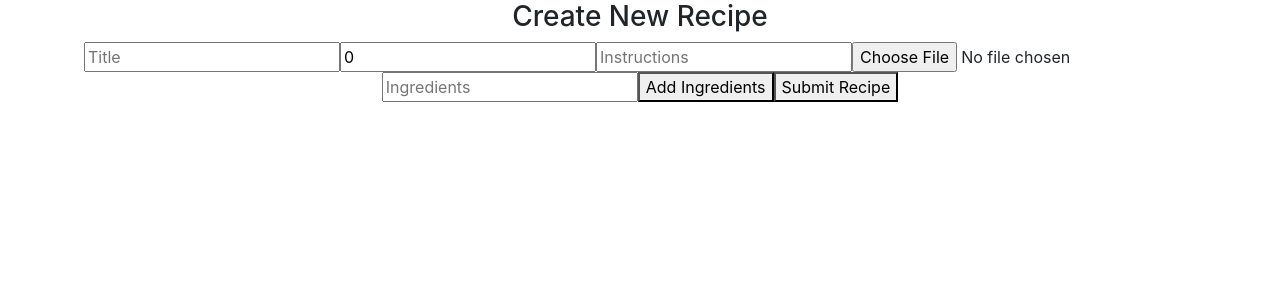
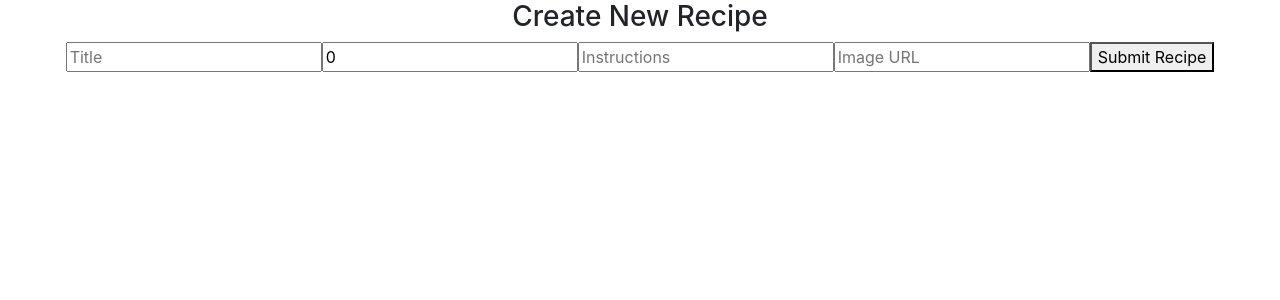
Before and after one commit to bestchefportfolio/Front-End, a React (Create React App) app in the folder project/: page /create-recipe in a window 1280 px wide. Shown: the top 300 px of the page. Built offline with nearby package versions, Linux system fonts and the light colour scheme.

Commit message:
error 500

```diff
--- a/project/src/components/CreatePost.js
+++ b/project/src/components/CreatePost.js
@@ -1,17 +1,21 @@
-import React, { useState, useContext } from "react";
+import React, { useState, useEffect } from "react";
+import axios from 'axios';
+import axiosWithAuth from '../utils/axiosWithAuth';
 // import {axiosWithAuth} from '../utils/axiosWithAuth';
-import { Context } from "../context/RecipeContext";
 // import { setIn } from 'formik';
 
 const CreateRecipe = props => {
-  const state = useContext(Context);
   const [addRecipe, setAddRecipe] = useState({
     // recipe_id: 4,
     title: "",
     servings: 0,
     instructions: "",
-    images: []
+    images: ""
   });
+
+//   useEffect(() => {
+//
+//   },[])
 
   const [ingredients, setIngredients] = useState({
     ingredients: ""
@@ -26,19 +30,30 @@ const CreateRecipe = props => {
   };
 
   const onSubmit = e => {
+    // e.preventDefault();
+    // if (document.getElementsByClassName("title").value !== "") {
+    //     state.dispatch({
+    //     type: "ADD",
+    //     payload: [addRecipe]
+    //   });
+    //   setAddRecipe({
+    //     title: "",
+    //     servings: 0,
+    //     instructions: "",
+    //     images: ""
+    //   });
+    // }
     e.preventDefault();
-    if (document.getElementById("title").value !== "") {
-      state.dispatch({
-        type: "ADD",
-        payload: [addRecipe]
-      });
-      setAddRecipe({
-        title: "",
-        servings: 0,
-        instructions: "",
-        images: ""
-      });
-    }
+    console.log(addRecipe);
+    axiosWithAuth()
+      .post(
+          `https://chef-portfolio-be.herokuapp.com/chef/1/recipes`
+      )
+      .then(response =>{
+          console.log("success", response)
+          localStorage.setItem('token', response.data.payload);
+
+      })
   };
 
   const Ingredient = e => {
@@ -65,6 +80,7 @@ const CreateRecipe = props => {
     >
       <h3>Create New Recipe</h3>
       <input
+      className="title"
         type="text"
         // recipe_id='title'
         name="title"
@@ -74,7 +90,7 @@ const CreateRecipe = props => {
         required
       />
       <input
-        type="text"
+        type="number"
         name="servings"
         value={addRecipe.servings}
         placeholder="Servings"
@@ -91,17 +107,17 @@ const CreateRecipe = props => {
       />
 
       <input
-        type="file"
-        name="image"
-        value={addRecipe.image}
-        placeholder="Image"
+        type="text"
+        name="images"
+        value={addRecipe.images}
+        placeholder="Image URL"
         onChange={handleChange}
       />
 
       {/* {addRecipe.ingredients.map((item, index) => (
                     <div key={index}>{item}</div>
                 ))} */}
-      <input
+      {/* <input
         type="text"
         name="ingredients"
         value={addRecipe.ingredients}
@@ -110,7 +126,7 @@ const CreateRecipe = props => {
       />
       <button type="submit" onClick={Ingredient} onSubmit={onSubmit}>
         Add Ingredients
-      </button>
+      </button> */}
 
       <button type="submit" onClick={onSubmit}>
         Submit Recipe
--- a/project/src/components/login/login.js
+++ b/project/src/components/login/login.js
@@ -15,12 +15,13 @@ const Login = props => {
 
     const loginPost = e => {
         e.preventDefault();
+        console.log(currentUser);
         axiosWithAuth()
             .post('https://chef-portfolio-be.herokuapp.com/login/', currentUser) // check path
             .then(res => {
-                console.log(res);
-                localStorage.setItem('token', res.data.payload); //retriving token from api
-                props.history.push('/portfolio/:chef_id');  //add path to portfolio page when it's ready
+                console.log('success', res);
+                localStorage.setItem('token', res.data.token); //retriving token from api
+                props.history.push('/portfolio/1');  //add path to portfolio page when it's ready
             })
             .catch(err => {
                 console.log('Login Error Detected', err)
--- a/project/src/components/signUp/signUp.js
+++ b/project/src/components/signUp/signUp.js
@@ -75,7 +75,7 @@ const SignUpForm = ({ values, errors, touched, status }) => {
               <p className="error">{errors.phone_number}</p>
             )}
             <Input
-              type="number"
+              type="text"
               name="phone_number"
               placeholder="Enter phone number"
               disabled={!values.is_chef}
@@ -140,10 +140,19 @@ const FormikOnboardForm = withFormik({
   //===END VALIDATION SCHEMA===
   handleSubmit(values, { setStatus, resetForm }) {
     const { username, password, name, email, is_chef } = values;
-    console.log("Submitting!", values);
+    const chefVal = {
+      username: username,
+      password: password,
+      name: name,
+      email: email,
+      location: values.location,
+      phone_number: values.phone_number,
+      business_name: values.business_name
+    }
+    console.log("Submitting!", chefVal);
     if (values.is_chef === true)
       axios
-        .post(`https://chef-portfolio-be.herokuapp.com/register/chef`, values)
+        .post(`https://chef-portfolio-be.herokuapp.com/register/chef`, chefVal)
         .then(res => {
           console.log("success", res);
           setStatus(res.data);
@@ -156,8 +165,7 @@ const FormikOnboardForm = withFormik({
           username,
           password,
           name,
-          email,
-          is_chef
+          email
         })
         .then(res => {
           console.log("success", res);
--- a/project/src/context/RecipeContext.js
+++ /dev/null
@@ -1,3 +0,0 @@
-import {createContext} from 'react';
-
-export const Context = createContext({});
--- a/project/src/utils/axiosWithAuth.js
+++ b/project/src/utils/axiosWithAuth.js
@@ -5,7 +5,7 @@ const axiosWithAuth = () => {
         return axios.create({
             baseURL: 'https://chef-portfolio-be.herokuapp.com/api',
             headers: {
-                Authorization: token
+                authorization: token
             }
         });
     };
```
Also changed, not shown: project/src/components/Recipe.js (+11 -11 lines).
